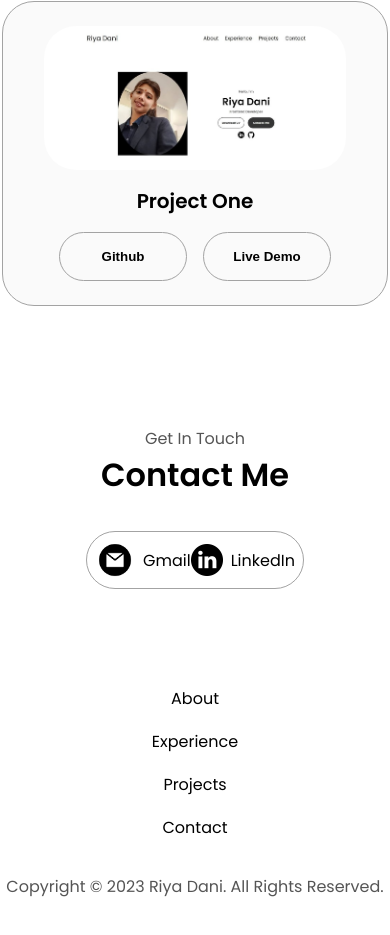
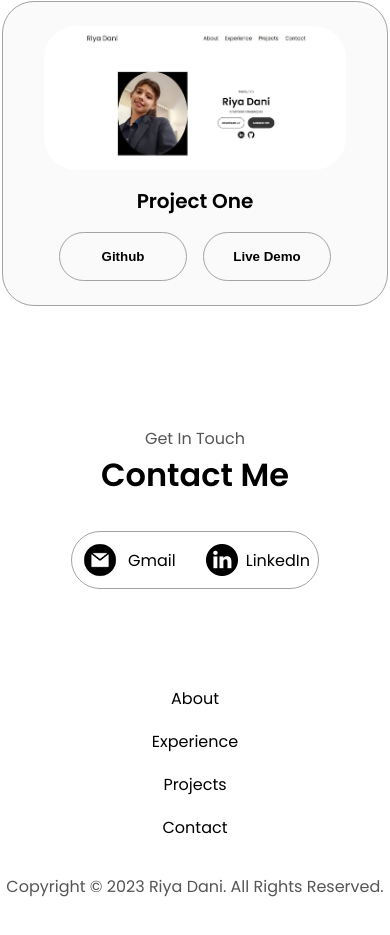
Before and after one commit to Riya4057/my-portfolio, a plain HTML site: page index.html in a window 390 px wide. Shown: the part 2717-3652 px from the top of the page. Drawn offline with Linux system fonts and the light colour scheme.

Commit message:
correction on mediaqueries

```diff
--- a/mediaquerries.css
+++ b/mediaquerries.css
@@ -68,6 +68,10 @@
       .btn-container {
         flex-wrap: wrap;;
     }
+    .contact-info-upper-container{
+        justify-content: space-between;
+        width: 230px;
+    }
     .contact-info-container {
         margin: 0;
     }
```
